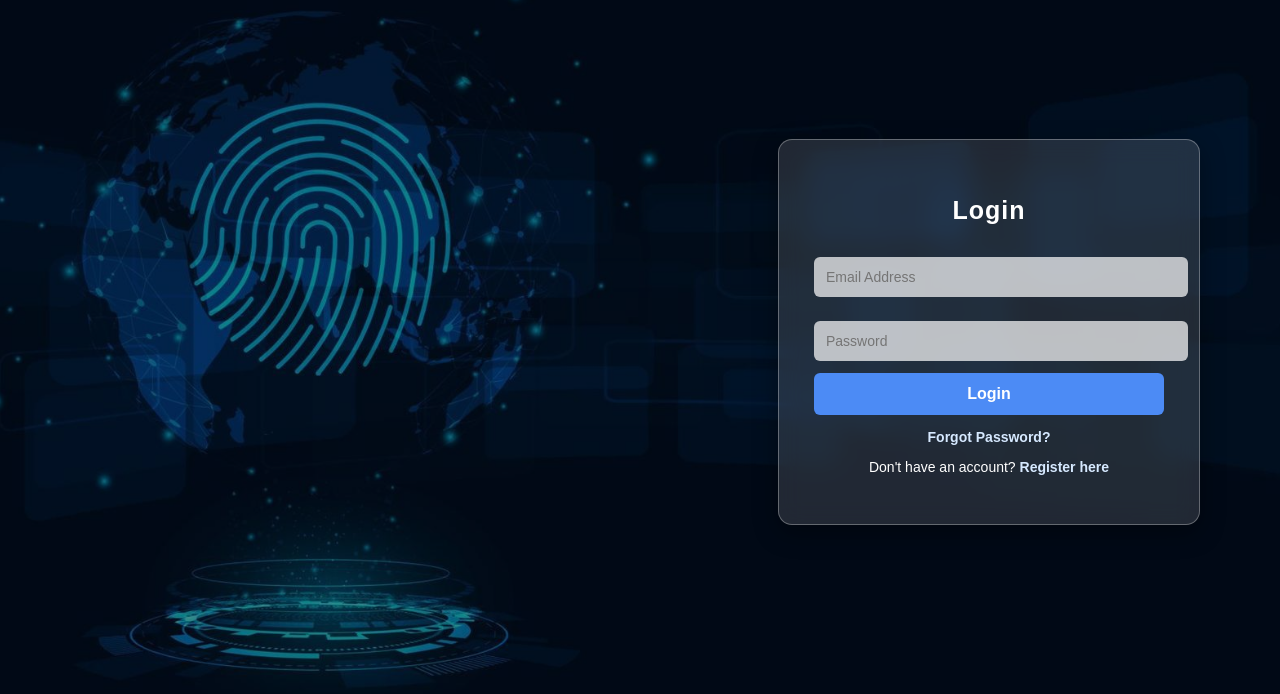
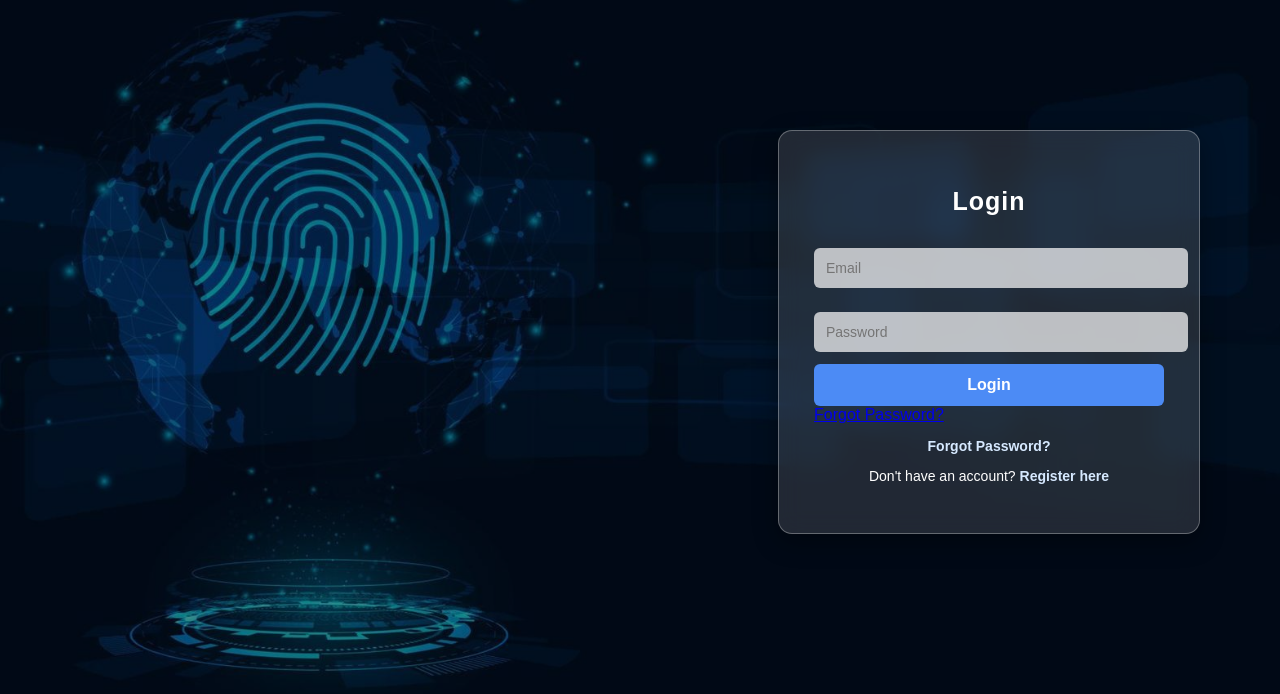
Before and after one commit to Monish-Narava/jobportal, a Flask app: page /login in a window 1280 px wide. Shown: the part 68-762 px from the top of the page. Run offline with Flask 3, Linux system fonts and the light colour scheme.

Commit message:
Update login.html

```diff
--- a/templates/login.html
+++ b/templates/login.html
@@ -149,10 +149,13 @@
         <h2>Login</h2>
 
         <form action="{{ url_for('login') }}" method="POST">
-            <input type="email" name="email" placeholder="Email Address" required>
-            <input type="password" name="password" placeholder="Password" required>
-            <button type="submit">Login</button>
-        </form>
+    <input type="email" name="email" placeholder="Email" required>
+    <input type="password" name="password" placeholder="Password" required>
+    <button type="submit">Login</button>
+</form>
+
+<a href="{{ url_for('forgot_password') }}">Forgot Password?</a>
+
 
         <p><a href="{{ url_for('forgot_password') }}">Forgot Password?</a></p>
         <p>Don't have an account? <a href="{{ url_for('register') }}">Register here</a></p>
```
